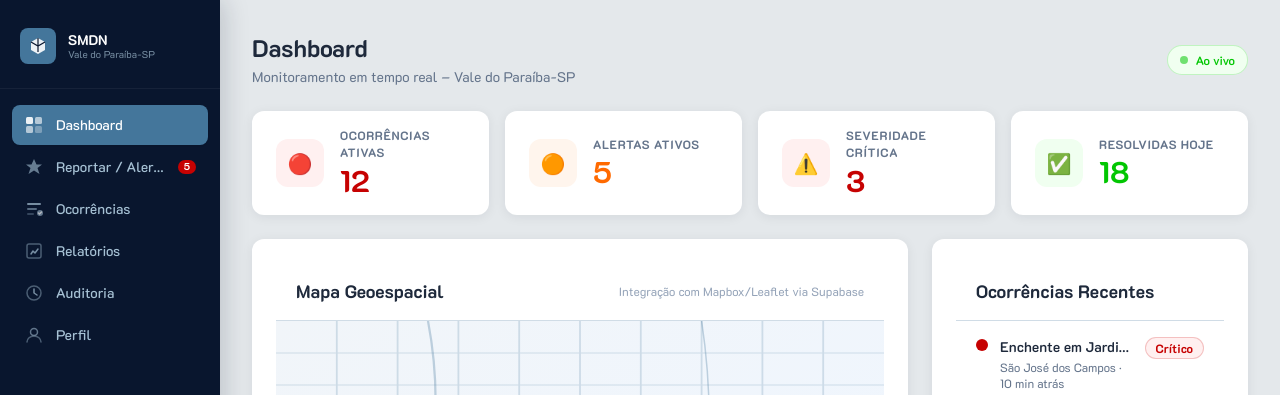
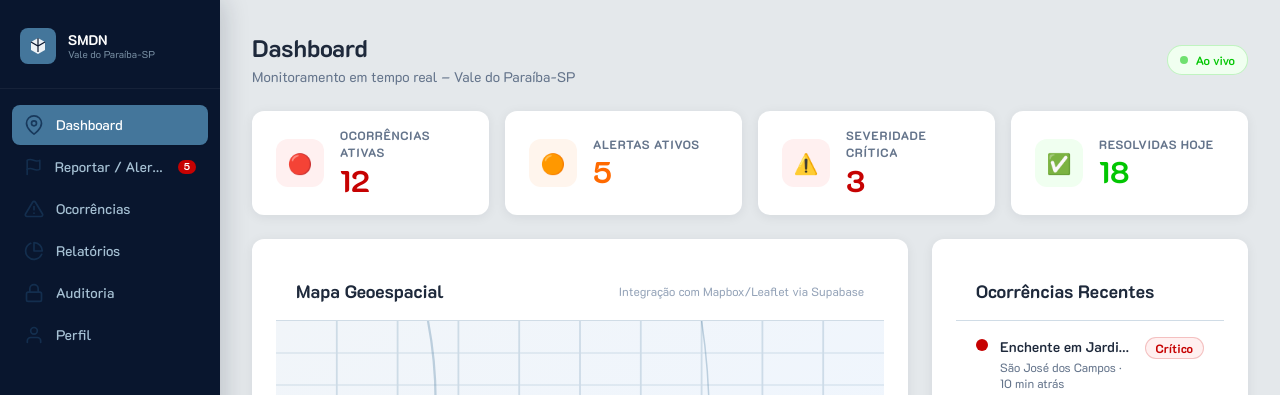
Before and after one commit to viniciuswilliandearaujo/SMDN-Painel, a React (Vite) app: page / in a window 1280 px wide. Both pictures are taken after typing "name@example.com", "Sample123" into the empty fields and a click on the button "Entrar". Shown: the top 395 px of the page. Built offline with nearby package versions, Linux system fonts and the light colour scheme.

Commit message:
icones adicionados ao menu

```diff
--- a/src/components/Sidebar.jsx
+++ b/src/components/Sidebar.jsx
@@ -1,73 +1,41 @@
 import { useAuth } from '../hooks/useAuth.js'
+import dashboardIcon from '../assets/menu/inativo/map-pin.svg';
+import reportIcon from '../assets/menu/inativo/flag.svg';
+import ocorrenciasIcon from '../assets/menu/inativo/alert-triangle.svg';
+import relatoriosIcon from '../assets/menu/inativo/pie-chart.svg';
+import auditoriaIcon from '../assets/menu/inativo/lock.svg';
+import perfilIcon from '../assets/menu/inativo/user.svg';
 
 const NAV_ITEMS = [
   {
     id: 'dashboard',
     label: 'Dashboard',
-    icon: (
-      <svg width="20" height="20" viewBox="0 0 20 20" fill="none">
-        <rect x="2" y="2" width="7" height="7" rx="1.5" fill="currentColor" opacity=".9" />
-        <rect x="11" y="2" width="7" height="7" rx="1.5" fill="currentColor" opacity=".6" />
-        <rect x="2" y="11" width="7" height="7" rx="1.5" fill="currentColor" opacity=".6" />
-        <rect x="11" y="11" width="7" height="7" rx="1.5" fill="currentColor" opacity=".3" />
-      </svg>
-    ),
+    icon: <img src={dashboardIcon} width="20" height="20" alt="map-pin" />,
   },
   {
     id: 'reportar',
     label: 'Reportar / Alertas',
-    icon: (
-      <svg width="20" height="20" viewBox="0 0 20 20" fill="none">
-        <path
-          d="M10 2L12.5 7.5H18L13.5 11L15.5 17L10 13.5L4.5 17L6.5 11L2 7.5H7.5L10 2Z"
-          fill="currentColor"
-          opacity=".85"
-        />
-      </svg>
-    ),
+    icon: <img src={reportIcon} width="20" height="20" alt="flag" />,
   },
   {
     id: 'ocorrencias',
     label: 'Ocorrências',
-    icon: (
-      <svg width="20" height="20" viewBox="0 0 20 20" fill="none">
-        <rect x="3" y="4" width="14" height="2" rx="1" fill="currentColor" />
-        <rect x="3" y="9" width="10" height="2" rx="1" fill="currentColor" opacity=".7" />
-        <rect x="3" y="14" width="7" height="2" rx="1" fill="currentColor" opacity=".4" />
-        <circle cx="16" cy="14" r="3" fill="currentColor" opacity=".8" />
-        <path d="M14.5 14l1 1 2-2" stroke="white" strokeWidth="1.2" strokeLinecap="round" strokeLinejoin="round" />
-      </svg>
-    ),
+    icon: <img src={ocorrenciasIcon} width="20" height="20" alt="alert-triangle" />,
   },
   {
     id: 'relatorios',
     label: 'Relatórios',
-    icon: (
-      <svg width="20" height="20" viewBox="0 0 20 20" fill="none">
-        <rect x="3" y="3" width="14" height="14" rx="2" stroke="currentColor" strokeWidth="1.5" fill="none" opacity=".6" />
-        <path d="M7 13l2-3 2 2 3-4" stroke="currentColor" strokeWidth="1.5" strokeLinecap="round" strokeLinejoin="round" />
-      </svg>
-    ),
+    icon: <img src={relatoriosIcon} width="20" height="20" alt="pie-chart" />,
   },
   {
     id: 'auditoria',
     label: 'Auditoria',
-    icon: (
-      <svg width="20" height="20" viewBox="0 0 20 20" fill="none">
-        <circle cx="10" cy="10" r="7" stroke="currentColor" strokeWidth="1.5" fill="none" opacity=".6" />
-        <path d="M10 6v4l3 2" stroke="currentColor" strokeWidth="1.5" strokeLinecap="round" strokeLinejoin="round" />
-      </svg>
-    ),
+    icon: <img src={auditoriaIcon} width="20" height="20" alt="lock" />,
   },
   {
     id: 'perfil',
     label: 'Perfil',
-    icon: (
-      <svg width="20" height="20" viewBox="0 0 20 20" fill="none">
-        <circle cx="10" cy="7" r="3.5" stroke="currentColor" strokeWidth="1.5" fill="none" opacity=".8" />
-        <path d="M3 17c0-3.3 3.1-6 7-6s7 2.7 7 6" stroke="currentColor" strokeWidth="1.5" strokeLinecap="round" fill="none" opacity=".6" />
-      </svg>
-    ),
+    icon: <img src={perfilIcon} width="20" height="20" alt="user" />,
   },
 ]
 
```
